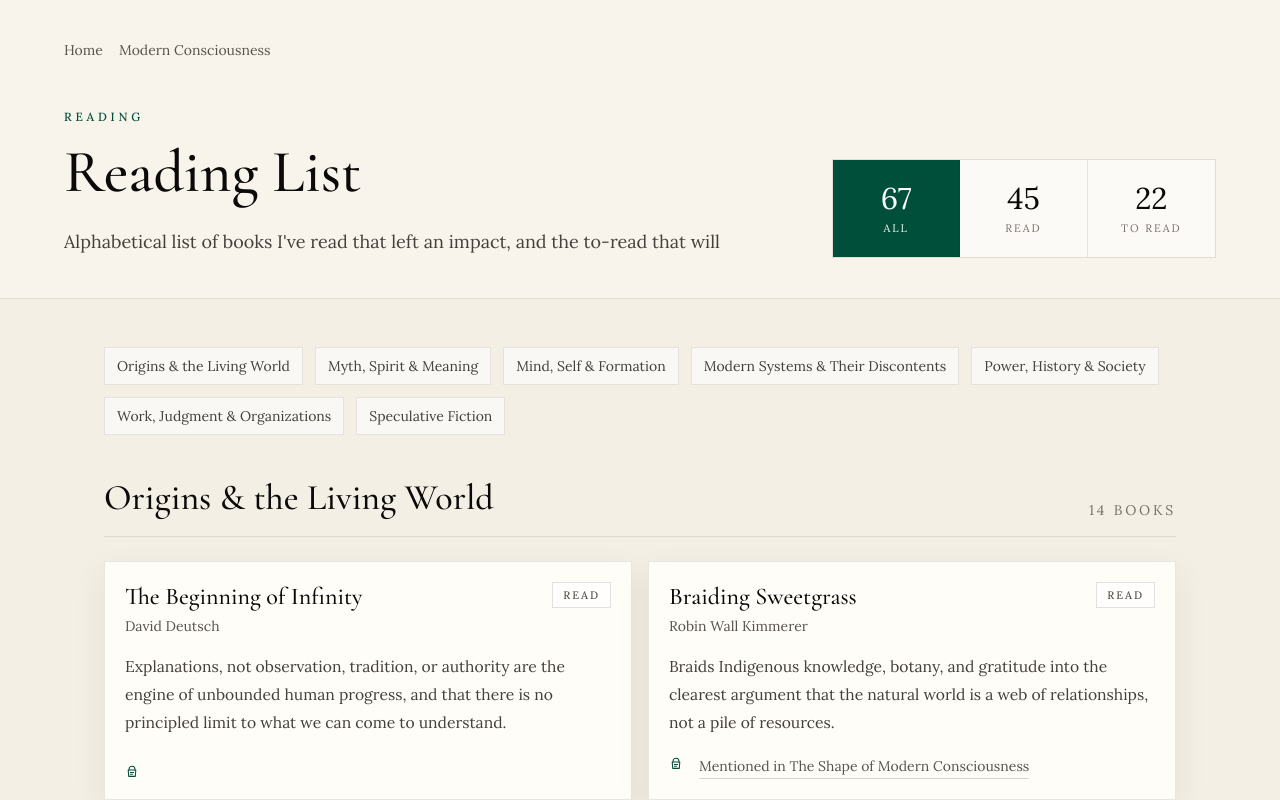
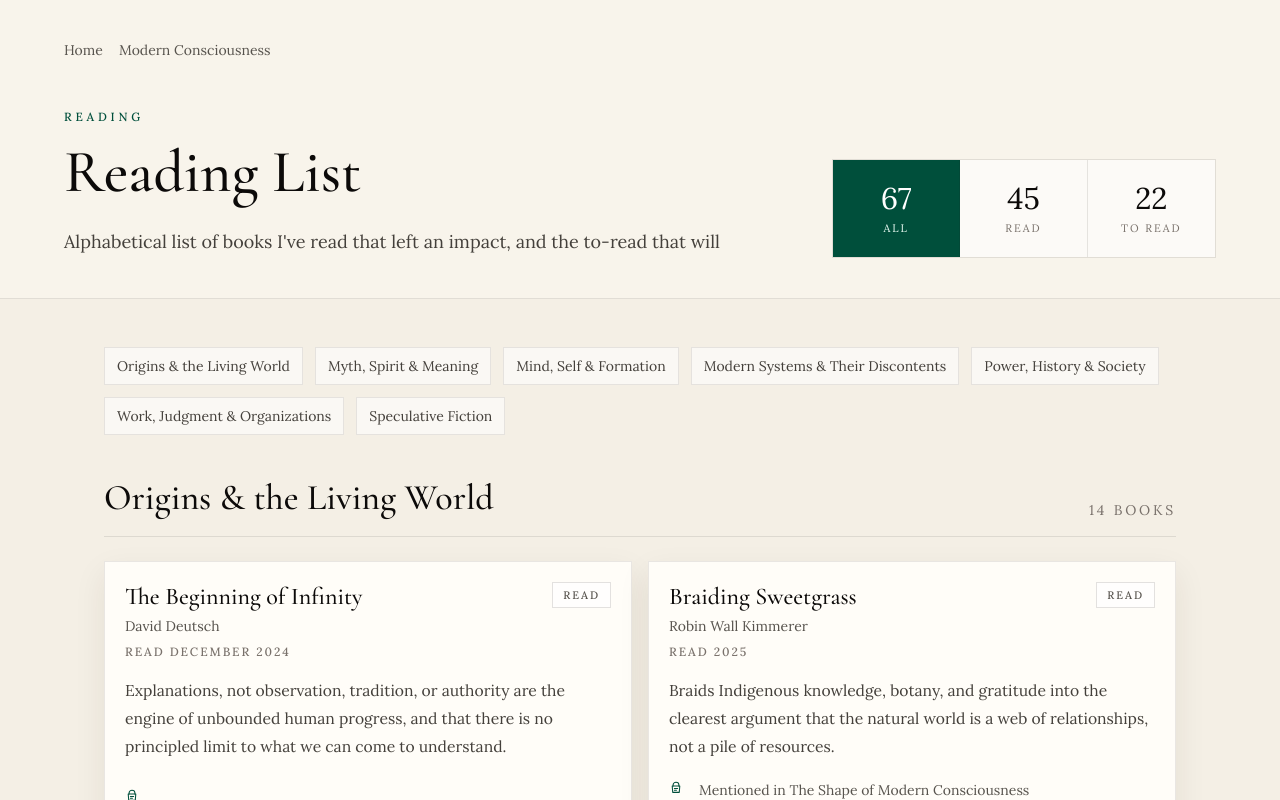
Before and after one commit to teich/teich-web, a Next.js app: page /reading in a window 1280 px wide. Shown: the top 800 px of the page. Built offline with nearby package versions, Linux system fonts and the light colour scheme.

Commit message:
Add read dates to reading list

```diff
--- a/app/reading/reading-list.tsx
+++ b/app/reading/reading-list.tsx
@@ -109,6 +109,25 @@ function BookshopIcon() {
   );
 }
 
+function formatDateRead(dateRead: string) {
+  const [year, month, day] = dateRead.split("-").map(Number);
+
+  if (!year || month === 0 || day === 0) {
+    return dateRead;
+  }
+
+  if (!month) {
+    return String(year);
+  }
+
+  const date = new Date(year, month - 1, day || 1);
+  return new Intl.DateTimeFormat("en-US", {
+    month: "long",
+    ...(day ? { day: "numeric" } : {}),
+    year: "numeric",
+  }).format(date);
+}
+
 function BookCard({ book }: { book: Book }) {
   return (
     <article
@@ -124,6 +143,11 @@ function BookCard({ book }: { book: Book }) {
             {book.title}
           </h3>
           <p className="mt-1 text-sm text-stone-600">{book.author}</p>
+          {book.dateRead ? (
+            <p className="mt-2 text-xs font-medium uppercase tracking-[0.16em] text-stone-500">
+              Read {formatDateRead(book.dateRead)}
+            </p>
+          ) : null}
         </div>
         <div className="flex justify-end">
           <StatusBadge status={book.status} />
--- a/content/reading-list.ts
+++ b/content/reading-list.ts
@@ -14,6 +14,8 @@ export type Book = {
   author: string;
   status: ReadingStatus;
   shelf: ReadingShelf;
+  /** Date finished, as YYYY, YYYY-MM, or YYYY-MM-DD. */
+  dateRead?: string;
   note?: string;
   aliases?: string[];
   mentionedIn?: {
@@ -57,6 +59,7 @@ export const books: Book[] = [
     author: "Yuval Noah Harari",
     status: "read",
     shelf: "Origins & the Living World",
+    dateRead: "2011",
     note: "What are humans? How did we get here, evolutionarily?",
   },
   {
@@ -92,6 +95,7 @@ export const books: Book[] = [
     author: "Viktor E. Frankl",
     status: "read",
     shelf: "Myth, Spirit & Meaning",
+    dateRead: "2014-06-06",
     note: "First half Holocaust memoir, second half Frankl's philosophy. Very hard to read, and very worthwhile.",
   },
   {
@@ -109,6 +113,7 @@ export const books: Book[] = [
     author: "Michael Pollan",
     status: "read",
     shelf: "Origins & the Living World",
+    dateRead: "2006",
     note: "I didn't know how to eat for weeks after reading this.",
     aliases: ["Omnivore's Dilemma"],
   },
@@ -140,6 +145,7 @@ export const books: Book[] = [
     author: "David Deutsch",
     status: "read",
     shelf: "Origins & the Living World",
+    dateRead: "2024-12",
     note: "Explanations, not observation, tradition, or authority are the engine of unbounded human progress, and that there is no principled limit to what we can come to understand.",
   },
   {
@@ -161,6 +167,7 @@ export const books: Book[] = [
     author: "Natalie Goldberg",
     status: "read",
     shelf: "Mind, Self & Formation",
+    dateRead: "2013-07-23",
     note: "Writing as connection, meditation, and self-discovery. Want to start writing? Start here.",
     aliases: ["Writing Down the Bones: Freeing the Writer Within"],
   },
@@ -201,6 +208,7 @@ export const books: Book[] = [
     author: "Carlota Perez",
     status: "read",
     shelf: "Modern Systems & Their Discontents",
+    dateRead: "2014-02-13",
     note: "Perez maps a recurring 50-to-60-year pattern in which each technological revolution moves through installation, financial bubble, crash, and then a golden age of deployment once institutions catch up, giving you a framework that makes the present moment in AI legible rather than unprecedented.",
     aliases: [
       "Technological Revolutions and Financial Capital: The Dynamics of Bubbles and Golden Ages",
@@ -262,6 +270,7 @@ export const books: Book[] = [
     author: "Paul Kingsnorth",
     status: "read",
     shelf: "Modern Systems & Their Discontents",
+    dateRead: "2026-04",
     aliases: ["Against the Machine"],
     mentionedIn: [modernConsciousness],
     note: "Names the thing. Industrial modernity is not a set of problems to solve but a coherent machine systematically dissolving the human, the sacred, and the particular, written with the moral clarity of someone who stopped looking for a way to fix it and started asking how to stay human inside it.",
@@ -277,6 +286,7 @@ export const books: Book[] = [
     author: "Daniel Quinn",
     status: "read",
     shelf: "Origins & the Living World",
+    dateRead: "1996",
     mentionedIn: [modernConsciousness],
     note: "Directionally true, mythically overstated. The core insight that agriculture ruptured human self-understanding still lands.",
   },
@@ -285,6 +295,7 @@ export const books: Book[] = [
     author: "Robin Wall Kimmerer",
     status: "read",
     shelf: "Origins & the Living World",
+    dateRead: "2025",
     mentionedIn: [modernConsciousness],
     note: "Braids Indigenous knowledge, botany, and gratitude into the clearest argument that the natural world is a web of relationships, not a pile of resources.",
   },
@@ -307,6 +318,7 @@ export const books: Book[] = [
     author: "Robert Bly",
     status: "read",
     shelf: "Mind, Self & Formation",
+    dateRead: "2015",
     mentionedIn: [modernConsciousness],
   },
   {
@@ -327,6 +339,7 @@ export const books: Book[] = [
     author: "Patrick Deneen",
     status: "read",
     shelf: "Modern Systems & Their Discontents",
+    dateRead: "2026-04-21",
     mentionedIn: [modernConsciousness],
     note: "The unencumbered, choosing self corrodes the very families, communities, and traditions that made self-government possible. The thesis is genuinely important, though Deneen himself has become reactionary in ways the book itself doesn't require or endorse.",
   },
@@ -351,6 +364,7 @@ export const books: Book[] = [
     author: "Tyson Yunkaporta",
     status: "read",
     shelf: "Origins & the Living World",
+    dateRead: "2025",
     note: "Aboriginal thought as a lens to dismantle modern systems thinking from the outside in — less a book than a reorientation of how knowledge itself is structured.",
   },
   {
@@ -445,6 +459,7 @@ export const books: Book[] = [
     author: "Michael Pollan",
     status: "read",
     shelf: "Origins & the Living World",
+    dateRead: "2026",
     mentionedIn: [modernConsciousness],
     note: "Why does thinking feel like anything?",
   },
```
